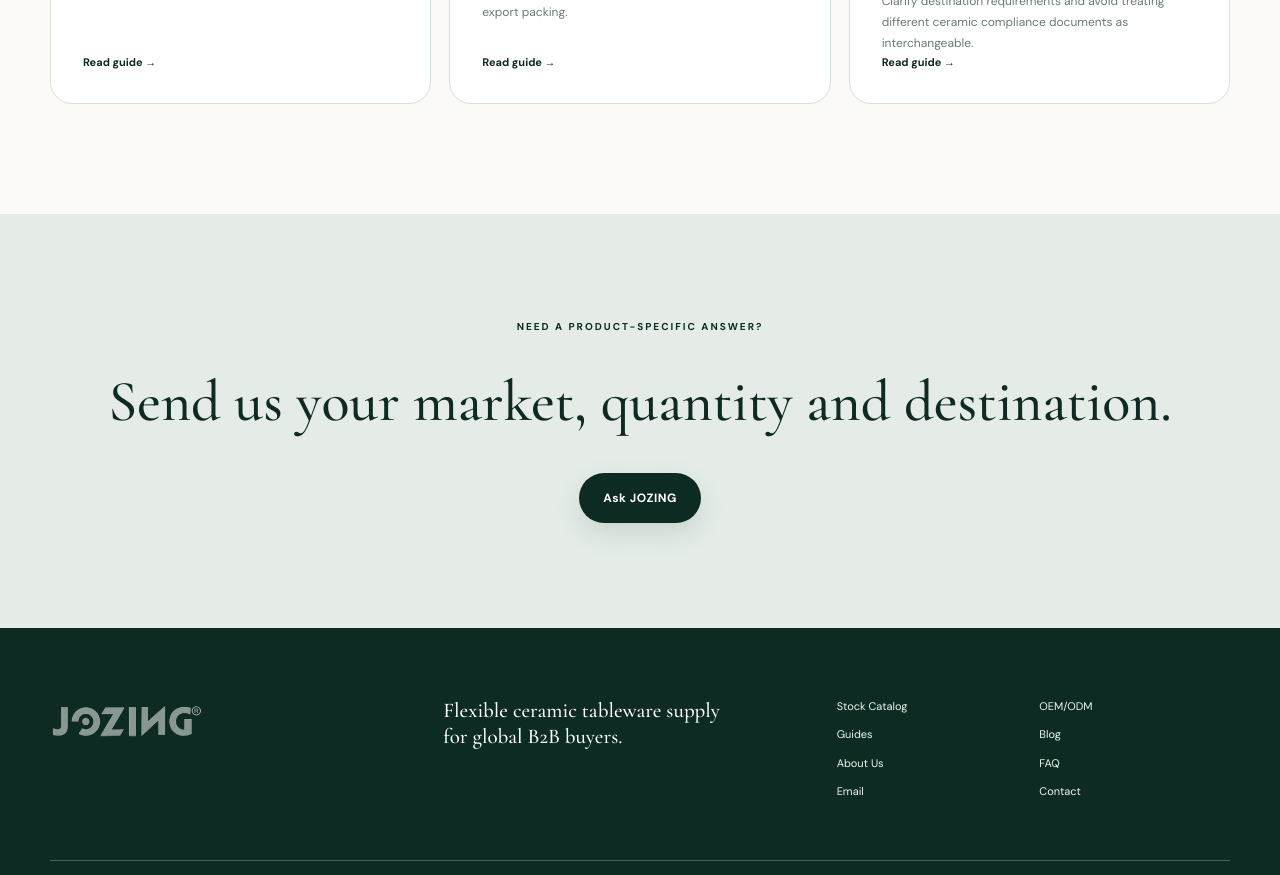
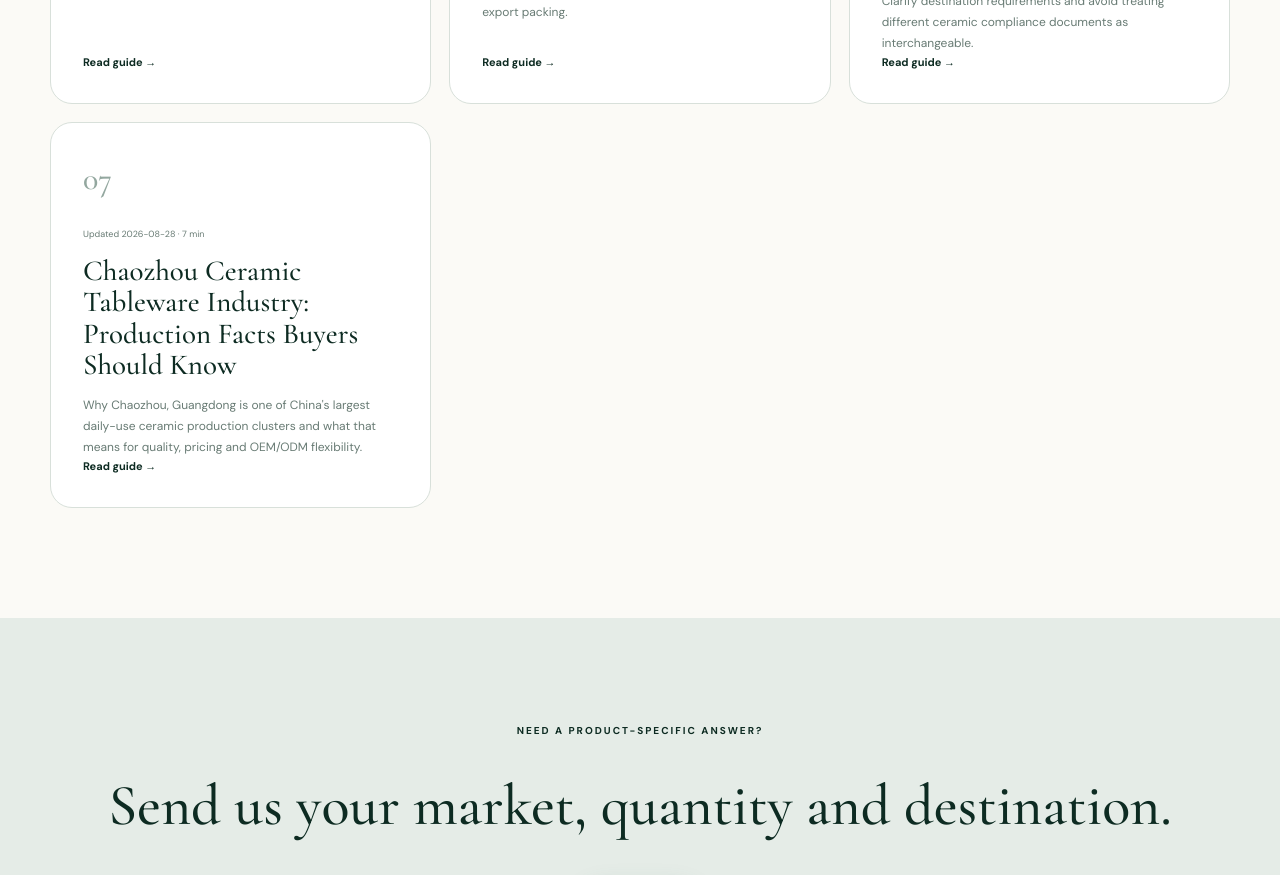
Before and after one commit to fenghaijuan2009-boop/jozing-ceramics-b2b-website, a Next.js app: page /guides in a window 1280 px wide. Shown: the part 1380-2255 px from the top of the page. Built offline with nearby package versions, Linux system fonts and the light colour scheme.

Commit message:
Add Chaozhou ceramic industry guide (citation-friendly) + llms.txt update

```diff
--- a/app/guides/guide-data.ts
+++ b/app/guides/guide-data.ts
@@ -30,5 +30,10 @@ export const guides: Guide[] = [
     { heading: "Start with the destination market", paragraphs: ["Document requirements differ by country, buyer and intended use. A certificate of conformity, food-contact test report and restricted-substance requirement serve different purposes and should not be treated as the same document."] },
     { heading: "Confirm the exact product and test scope", paragraphs: ["A report should match the material, glaze, decoration and product family being shipped. Ask which laboratory, test method, sample and validity period apply."], bullets: ["Product and material covered", "Applicable standard or regulation", "Laboratory and report number", "Issue date and buyer acceptance"] },
     { heading: "JOZING compliance support", paragraphs: ["JOZING can discuss COC, RoHS and destination-specific compliance support during quotation. Final requirements, testing scope, costs and documents must be confirmed for the actual order and market."] }
+  ]},
+  { slug: "chaozhou-ceramic-industry-guide", title: "Chaozhou Ceramic Tableware Industry: Production Facts Buyers Should Know", description: "Why Chaozhou, Guangdong is one of China's largest daily-use ceramic production clusters and what that means for quality, pricing and OEM/ODM flexibility.", updated: "2026-08-28", readTime: "7 min", sections: [
+    { heading: "Where most export dinnerware comes from", paragraphs: ["A large share of China's exported daily-use ceramics is produced in Chaozhou, Guangdong Province. The city's ceramic industry cluster covers tableware, teaware, coffee ware and decorative ceramics, with a full chain of raw material supply, mold making, firing kilns, decoration workshops and export packing concentrated in one region."], bullets: ["Dense supplier network reduces logistics and sampling time", "Shared infrastructure keeps mold and development costs competitive", "Proximity of stock warehouses and factories supports mixed loading"] },
+    { heading: "What the production chain includes", paragraphs: ["A typical Chaozhou ceramic factory controls the process from clay body preparation to finished carton: shaping, drying, bisque and glaze firing, hand painting or decal decoration, quality sorting and export packing. Buyers who visit can review the same process that will produce their order rather than judging only from samples."] },
+    { heading: "How this helps B2B buyers", paragraphs: ["For importers and hospitality suppliers, cluster sourcing means one trip covers factories, stock warehouses and packing materials. JOZING operates in this cluster with ready-stock lots, OEM/ODM development and export support, so buyers can combine clearance stock and custom production in the same sourcing plan."] }
   ]}
 ];
```
Also changed, not shown: public/llms.txt.
